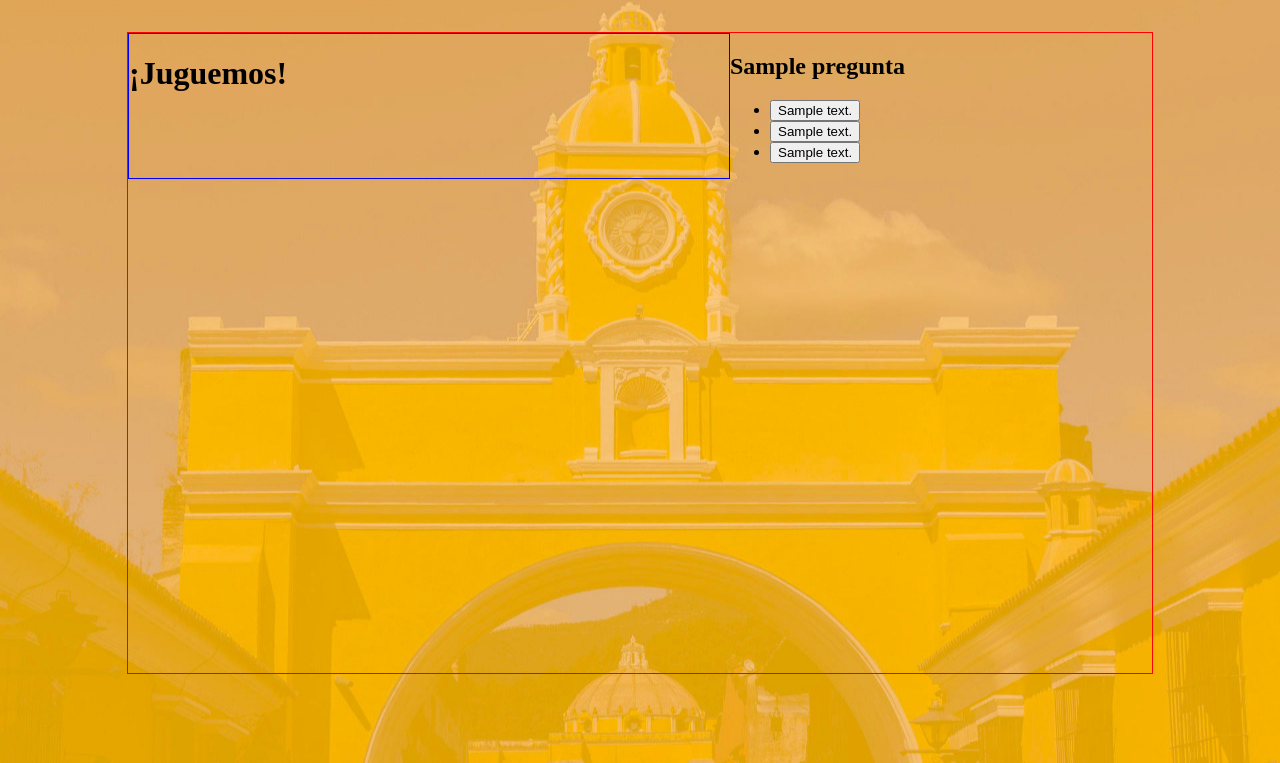
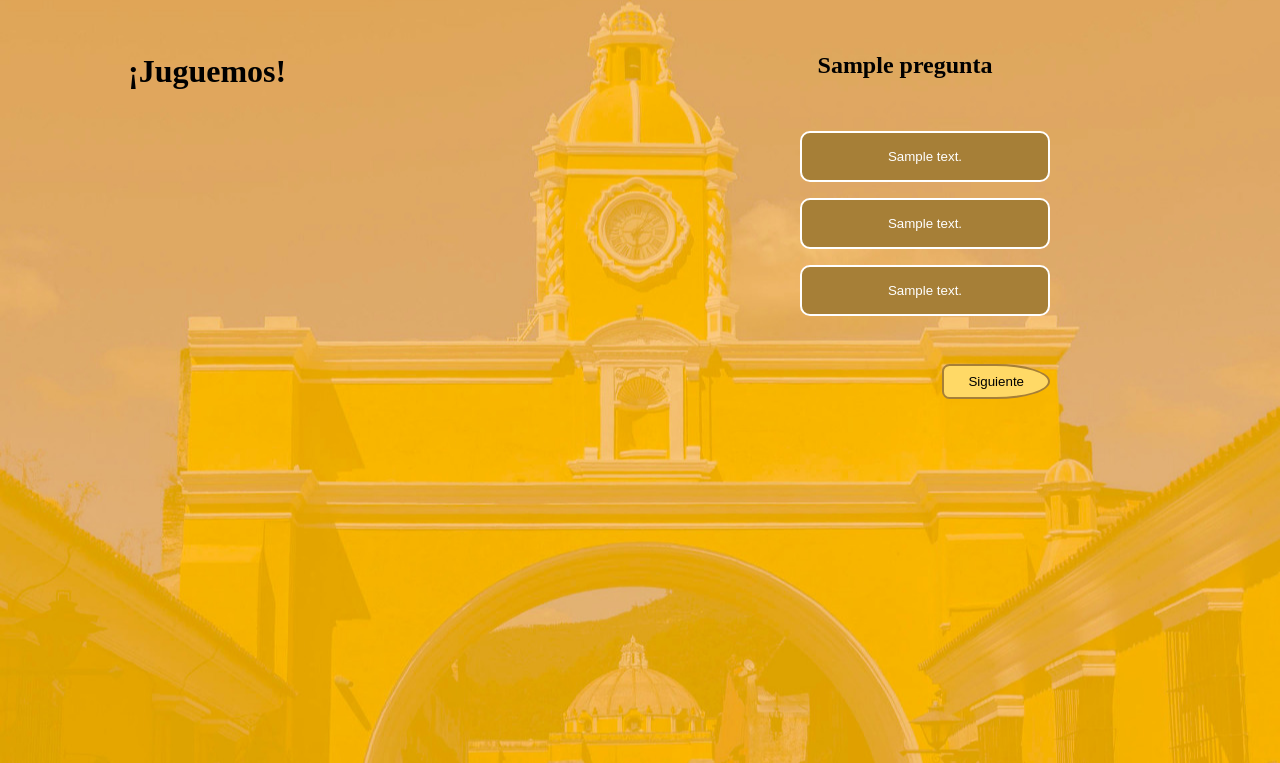
Before and after one commit to AbelardoFelipe/triviaguatemala, a Laravel app: template resources/views/preguntas/pregunta.blade.php in a window 1280 px wide. Shown: the part 37-800 px from the top of the page. Run offline with Laravel 8, Linux system fonts and the light colour scheme; the template is opened without the code that fills it: most values are stand-ins (such as "Sample title", 1, 10 or a date in 2020).

Commit message:
update preguntas.blade and play.css

```diff
--- a/public/css/play.css
+++ b/public/css/play.css
@@ -2,7 +2,6 @@
     width: 80%;
     height: 80vh;
     margin: 2rem auto;
-    border:1px solid red;
 }
 
 .container-play{
@@ -11,5 +10,62 @@
 
 .avatar-display{
     width: 600px;
-    border:1px solid blue;
 }
+
+.preguntas-display{
+    display: flex;
+    flex-direction: column;
+    align-items: center;
+    padding: 0 2rem;
+}
+
+.preguntas-display h2{
+    text-align: center;
+}
+
+.preguntas-list{
+    list-style-type: none;
+}
+
+.preguntas-list li{
+    margin: 1rem 0;
+}
+
+.button-respuesta{
+    min-width: 250px;
+    min-height: 20px;
+    width: max-content;
+    display: flex;
+    justify-content: center;
+    align-items: center;
+    padding: 1rem;
+    color: #ffffff;
+    background-color: #a67f37;
+    border: 2px solid #ffffff;
+    border-radius: 10px;
+}
+
+.button-respuesta:hover{
+    border: 3px solid #ffffff;
+}
+
+.siguiente-pregunta{
+    width: 100%;
+    display: flex;
+    justify-content: flex-end;
+    padding: 1rem 0;
+}
+
+.btn-siguiente-pregunta{
+    padding: 0.5rem 1.5rem;
+    background-color: #ffd966;
+    border: 2px solid #a67f37;
+    border-bottom-right-radius: 100%;
+    border-top-right-radius: 100%;
+    border-bottom-left-radius: 15px;
+    border-top-left-radius: 15px;
+}
+
+.btn-siguiente-pregunta:hover{
+    border: 3px solid #a67f37;
+}
--- a/resources/views/preguntas/pregunta.blade.php
+++ b/resources/views/preguntas/pregunta.blade.php
@@ -14,6 +14,9 @@
                         <li><button class="button-respuesta">{{$preguntasArray['respuesta_2']['text']}}</button></li>
                         <li><button class="button-respuesta">{{$preguntasArray['respuesta_3']['text']}}</button></li>
                     </ul>
+                    <div class="siguiente-pregunta">
+                        <button class="btn-siguiente-pregunta">Siguiente</button>
+                    </div>
                 </div>
             </div>
         </div>
```
